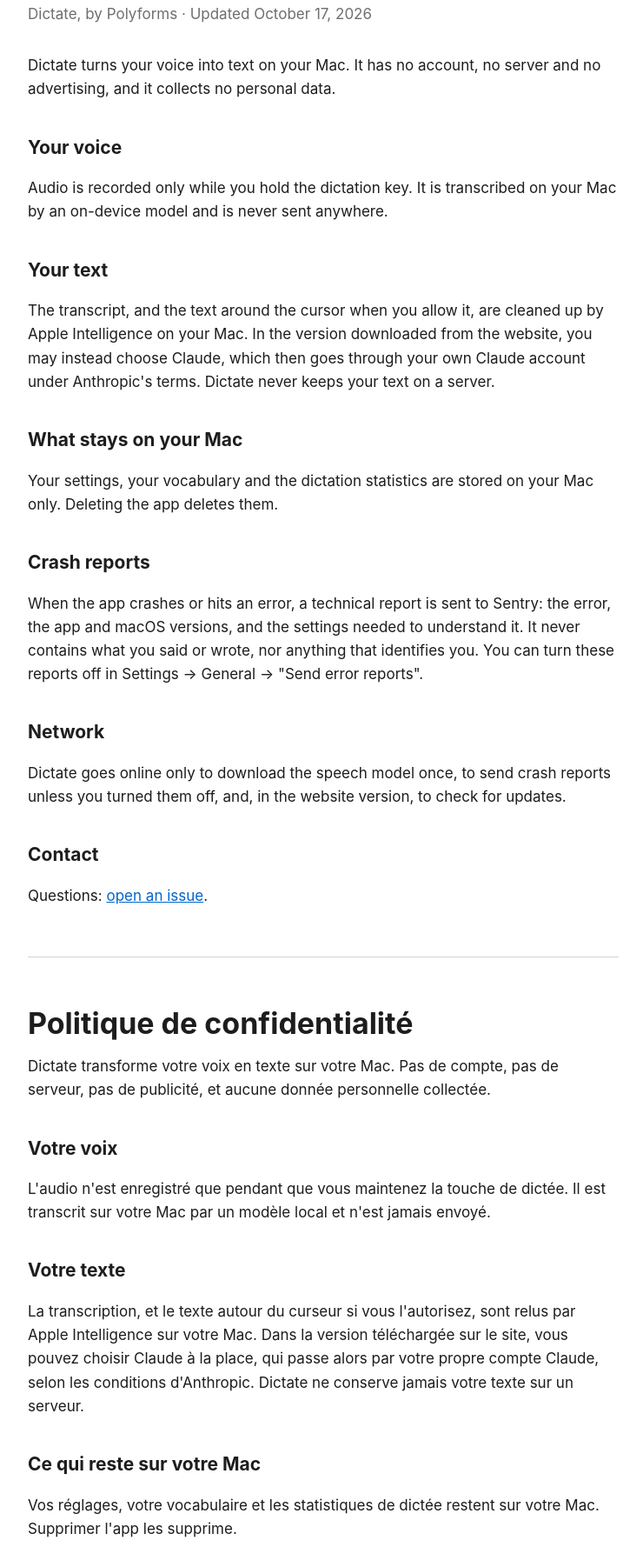
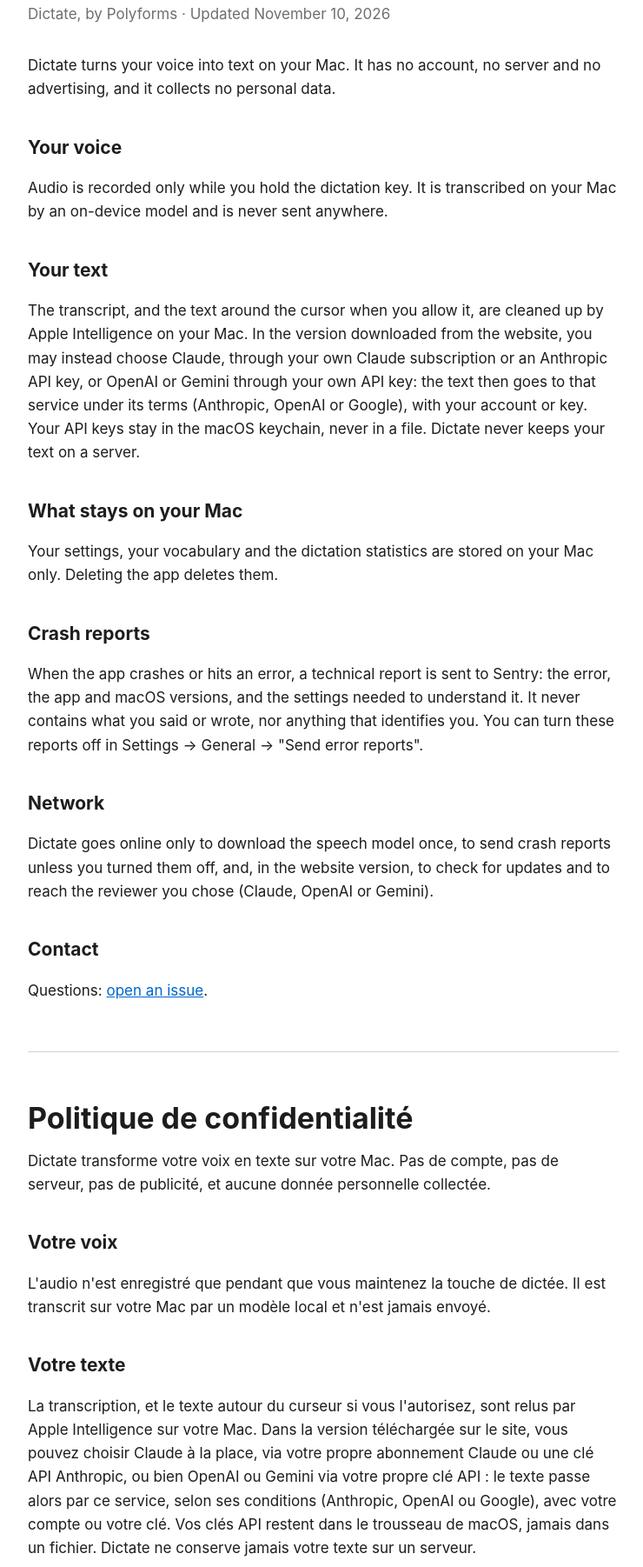
Before and after one commit to moifort/dictate, a plain HTML site: page site/privacy.html in a window 1280 px wide. Shown: the part 98-1900 px from the top of the page at 87% size, without its empty margins (268-1008 px from the left). Drawn offline with Linux system fonts and the light colour scheme.

Commit message:
docs(site): the privacy policy names every reviewer and where the keys live
The policy only named Claude through the user's account: it now says
that Claude (subscription or Anthropic key), OpenAI and Gemini (the
user's key) receive the text under their own terms, that the keys stay
in the macOS keychain, and that the website version goes online to
reach the chosen reviewer. The description no longer claims nothing
leaves the Mac. Both languages, dated November 10, 2026.

Co-Authored-By: Claude Opus 5.5 <noreply@anthropic.com>

```diff
--- a/site/privacy.html
+++ b/site/privacy.html
@@ -4,7 +4,7 @@
   <meta charset="utf-8">
   <meta name="viewport" content="width=device-width, initial-scale=1">
   <title>Dictate — Privacy policy</title>
-  <meta name="description" content="What Dictate, by Polyforms, does with your voice and your text: nothing leaves your Mac.">
+  <meta name="description" content="What Dictate, by Polyforms, does with your voice and your text, and what leaves your Mac.">
   <link rel="icon" href="favicon.png">
   <style>
     body { font: 17px/1.6 -apple-system, BlinkMacSystemFont, "Helvetica Neue", sans-serif; color: #1d1d1f; margin: 0; }
@@ -19,7 +19,7 @@
 <body>
 <main>
   <h1>Privacy policy</h1>
-  <p class="meta">Dictate, by Polyforms · Updated October 17, 2026</p>
+  <p class="meta">Dictate, by Polyforms · Updated November 10, 2026</p>
 
   <p>Dictate turns your voice into text on your Mac. It has no account, no server and no advertising, and it collects no personal data.</p>
 
@@ -27,7 +27,7 @@
   <p>Audio is recorded only while you hold the dictation key. It is transcribed on your Mac by an on-device model and is never sent anywhere.</p>
 
   <h2>Your text</h2>
-  <p>The transcript, and the text around the cursor when you allow it, are cleaned up by Apple Intelligence on your Mac. In the version downloaded from the website, you may instead choose Claude, which then goes through your own Claude account under Anthropic's terms. Dictate never keeps your text on a server.</p>
+  <p>The transcript, and the text around the cursor when you allow it, are cleaned up by Apple Intelligence on your Mac. In the version downloaded from the website, you may instead choose Claude, through your own Claude subscription or an Anthropic API key, or OpenAI or Gemini through your own API key: the text then goes to that service under its terms (Anthropic, OpenAI or Google), with your account or key. Your API keys stay in the macOS keychain, never in a file. Dictate never keeps your text on a server.</p>
 
   <h2>What stays on your Mac</h2>
   <p>Your settings, your vocabulary and the dictation statistics are stored on your Mac only. Deleting the app deletes them.</p>
@@ -36,7 +36,7 @@
   <p>When the app crashes or hits an error, a technical report is sent to Sentry: the error, the app and macOS versions, and the settings needed to understand it. It never contains what you said or wrote, nor anything that identifies you. You can turn these reports off in Settings → General → "Send error reports".</p>
 
   <h2>Network</h2>
-  <p>Dictate goes online only to download the speech model once, to send crash reports unless you turned them off, and, in the website version, to check for updates.</p>
+  <p>Dictate goes online only to download the speech model once, to send crash reports unless you turned them off, and, in the website version, to check for updates and to reach the reviewer you chose (Claude, OpenAI or Gemini).</p>
 
   <h2>Contact</h2>
   <p>Questions: <a href="https://github.com/moifort/dictate/issues">open an issue</a>.</p>
@@ -49,13 +49,13 @@
   <h2>Votre voix</h2>
   <p>L'audio n'est enregistré que pendant que vous maintenez la touche de dictée. Il est transcrit sur votre Mac par un modèle local et n'est jamais envoyé.</p>
   <h2>Votre texte</h2>
-  <p>La transcription, et le texte autour du curseur si vous l'autorisez, sont relus par Apple Intelligence sur votre Mac. Dans la version téléchargée sur le site, vous pouvez choisir Claude à la place, qui passe alors par votre propre compte Claude, selon les conditions d'Anthropic. Dictate ne conserve jamais votre texte sur un serveur.</p>
+  <p>La transcription, et le texte autour du curseur si vous l'autorisez, sont relus par Apple Intelligence sur votre Mac. Dans la version téléchargée sur le site, vous pouvez choisir Claude à la place, via votre propre abonnement Claude ou une clé API Anthropic, ou bien OpenAI ou Gemini via votre propre clé API : le texte passe alors par ce service, selon ses conditions (Anthropic, OpenAI ou Google), avec votre compte ou votre clé. Vos clés API restent dans le trousseau de macOS, jamais dans un fichier. Dictate ne conserve jamais votre texte sur un serveur.</p>
   <h2>Ce qui reste sur votre Mac</h2>
   <p>Vos réglages, votre vocabulaire et les statistiques de dictée restent sur votre Mac. Supprimer l'app les supprime.</p>
   <h2>Rapports de plantage</h2>
   <p>Quand l'app plante ou rencontre une erreur, un rapport technique est envoyé à Sentry : l'erreur, les versions de l'app et de macOS, et les réglages utiles pour la comprendre. Il ne contient jamais ce que vous avez dit ou écrit, ni rien qui vous identifie. Vous pouvez désactiver ces rapports dans Réglages → Général → « Envoyer les rapports d'erreur ».</p>
   <h2>Réseau</h2>
-  <p>Dictate ne se connecte que pour télécharger une fois le modèle de transcription, envoyer les rapports de plantage si vous ne les avez pas désactivés et, dans la version du site, vérifier les mises à jour.</p>
+  <p>Dictate ne se connecte que pour télécharger une fois le modèle de transcription, envoyer les rapports de plantage si vous ne les avez pas désactivés et, dans la version du site, vérifier les mises à jour et joindre le relecteur choisi (Claude, OpenAI ou Gemini).</p>
   <h2>Contact</h2>
   <p>Une question : <a href="https://github.com/moifort/dictate/issues">ouvrez un ticket</a>.</p>
   </div>
```
